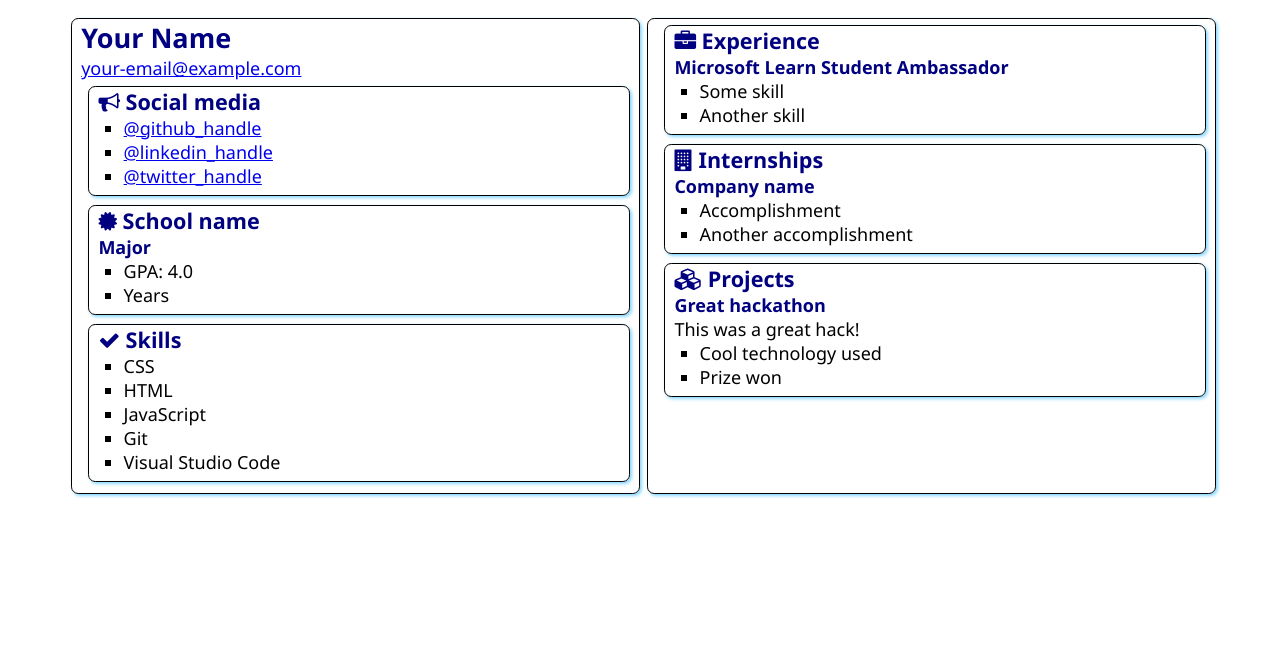
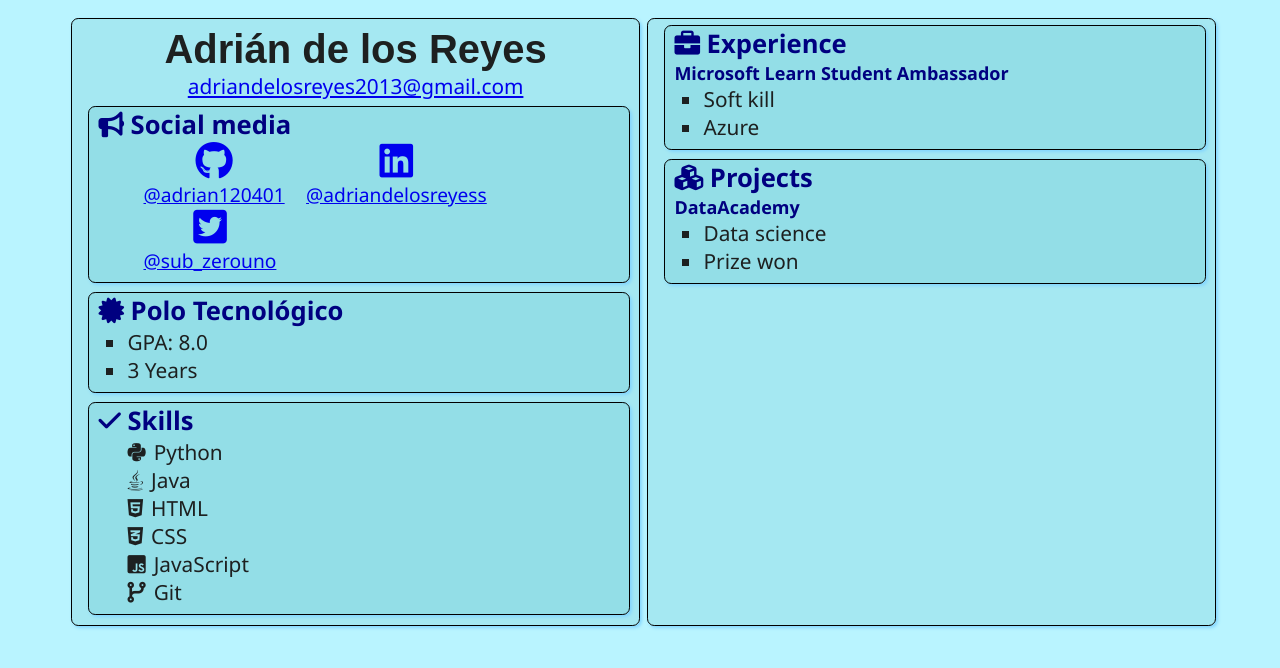
Before and after one commit to adrian120401/SATechnicalOnboarding, a plain HTML site: page src/index.html in a window 1280 px wide. Drawn offline with Linux system fonts and the light colour scheme.

Commit message:
"Agregar mis datos"

```diff
--- a/src/index.html
+++ b/src/index.html
@@ -8,22 +8,22 @@
 
     <link rel="stylesheet" href="style.css">
     <link rel="stylesheet" href="https://cdnjs.cloudflare.com/ajax/libs/font-awesome/4.7.0/css/font-awesome.min.css">
+    <link rel="stylesheet" href="https://cdnjs.cloudflare.com/ajax/libs/font-awesome/6.0.0-beta3/css/all.min.css" integrity="sha512-Fo3rlrZj/k7ujTnHg4CGR2D7kSs0v4LLanw2qksYuRlEzO+tcaEPQogQ0KaoGN26/zrn20ImR1DfuLWnOo7aBA==" crossorigin="anonymous" referrerpolicy="no-referrer" />
 </head>
 <body>
     <main>
-        <article class="box">
-            <h1>Your Name</h1>
-            <div><a href="mailto:your.email@example.com">your-email@example.com</a></div>
-
-            <section class="box">
+        <article class="box" >
+            <h1>Adrián de los Reyes</h1>
+            <div id="email"><a href="adriandelosreyes2013@gmail.com">adriandelosreyes2013@gmail.com</a></div>
+            <section class="box" id="social">
                 <h2>
                     <i class="fa fa-bullhorn" aria-hidden="true"></i>
                     Social media
                 </h2>
                 <ul>
-                    <li><a href="https://github.com/<handle>">@github_handle</a></li>
-                    <li><a href="https://linkedin.com/in/<handle>">@linkedin_handle</a></li>
-                    <li><a href="https://twitter.com/<handle>">@twitter_handle</a></li>
+                    <li><a href="https://github.com/adrian120401"><i class="fab fa-github fa-2x"></i><br />@adrian120401</a></li>
+                    <li><a href="https://www.linkedin.com/in/adriandelosreyess/"><i class="fab fa-linkedin fa-2x"></i><br />@adriandelosreyess</a></li>
+                    <li><a href="https://twitter.com/sub_zerouno"><i class="fab fa-twitter-square fa-2x"></i><br />@sub_zerouno</a></li>
                 </ul>
             </section>
 
@@ -31,12 +31,12 @@
                 <div class="education">
                     <h2>
                         <i class="fa fa-certificate" aria-hidden="true"></i>
-                        School name
+                        Polo Tecnológico
                     </h2>
-                    <h3>Major</h3>
+                    <!--<h3>Major</h3>-->
                     <ul>
-                        <li>GPA: 4.0</li>
-                        <li>Years</li>
+                        <li>GPA: 8.0</li>
+                        <li>3 Years</li>
                     </ul>
                 </div>
             </section>
@@ -46,12 +46,13 @@
                     <i class="fa fa-check" aria-hidden="true"></i>
                     Skills
                 </h2>
-                <ul>
-                    <li>CSS</li>
-                    <li>HTML</li>
-                    <li>JavaScript</li>
-                    <li>Git</li>
-                    <li>Visual Studio Code</li>
+                <ul id="skills">
+                    <li><i class="fab fa-python"></i>Python</li>
+                    <li><i class="fab fa-java"></i>Java</li>
+                    <li><i class="fab fa-html5"></i>HTML</li>
+                    <li><i class="fab fa-css3-alt"></i>CSS</li>
+                    <li><i class="fab fa-js-square"></i>JavaScript</li>
+                    <li><i class="fas fa-code-branch"></i>Git</li>
                 </ul>
             </section>
         </article>
@@ -63,11 +64,11 @@
                 </h2>
                 <h3>Microsoft Learn Student Ambassador</h3>
                 <ul>
-                    <li>Some skill</li>
-                    <li>Another skill</li>
+                    <li>Soft kill</li>
+                    <li>Azure</li>
                 </ul>
             </section>
-            <section class="box">
+           <!-- <section class="box">
                 <h2>
                     <i class="fa fa-building" aria-hidden="true"></i>
                     Internships
@@ -78,17 +79,17 @@
                     <li>Accomplishment</li>
                     <li>Another accomplishment</li>
                 </ul>
-            </section>
+            </section>-->
             <section class="box">
                 <h2>
                     <i class="fa fa-cubes" aria-hidden="true"></i>
                     Projects
                 </h2>
 
-                <h3>Great hackathon</h3>
-                <div>This was a great hack!</div>
+                <h3>DataAcademy</h3>
+                <!--<div>This was a great hack!</div>-->
                 <ul>
-                    <li>Cool technology used</li>
+                    <li>Data science</li>
                     <li>Prize won</li>
                 </ul>
             </section>
--- a/src/style.css
+++ b/src/style.css
@@ -2,7 +2,8 @@ body {
     font-family: 'Segoe UI', Tahoma, Geneva, Verdana, sans-serif;
     font-size: 18px;
     margin: 1% 5%;
-    background-color:E6F7FF;
+    background-color: #b9f4ff;
+
 }
 
 main {
@@ -13,6 +14,7 @@ main {
 
 .box {
     box-shadow: .1em .1em .2em #80D4FF;
+    background-color: rgba(0, 139, 139, 0.11);
     border-radius: .4em;
     border-width: .01em;
     border-style: solid;
@@ -23,14 +25,22 @@ main {
 }
 
 h1 {
-    color: navy;
+    color:rgb(29, 32, 32);
     margin: 0em;
     display: block;
+    font-family:Arial, Helvetica, sans-serif;
+    text-align: center;
+    padding-top: 0.5rem;
+    font-size: 2.5rem;
+}
+#email{
+    text-align: center;
+    font-size: 1.3rem;
 }
 
 h2 {
     color: navy;
-    font-size: 1.2em;
+    font-size: 1.6rem;
     margin: 0em;
 }
 
@@ -38,10 +48,37 @@ h3 {
     color: navy;
     font-size: 1em;
     margin: 0em;
+
 }
 
 ul {
     margin: 0em 0em .3em 0em;
     list-style-type: square;
     padding-left: 1.4em;
+    font-size: 1.3rem;
 }
+ul li{
+    color:rgb(29, 32, 32);
+}
+#skills{
+    list-style: none;
+}
+#skills i{
+    padding-right:0.5rem;
+}
+#social ul li{
+    list-style: none;
+    display: inline-block;
+    text-align: center;
+    padding-left: 1rem;
+    font-size: 1.2rem;
+}
+a:hover{
+    color:blue
+}
+
+@media(max-width:800px){
+    main{
+        display: inline;
+    }
+}
```
